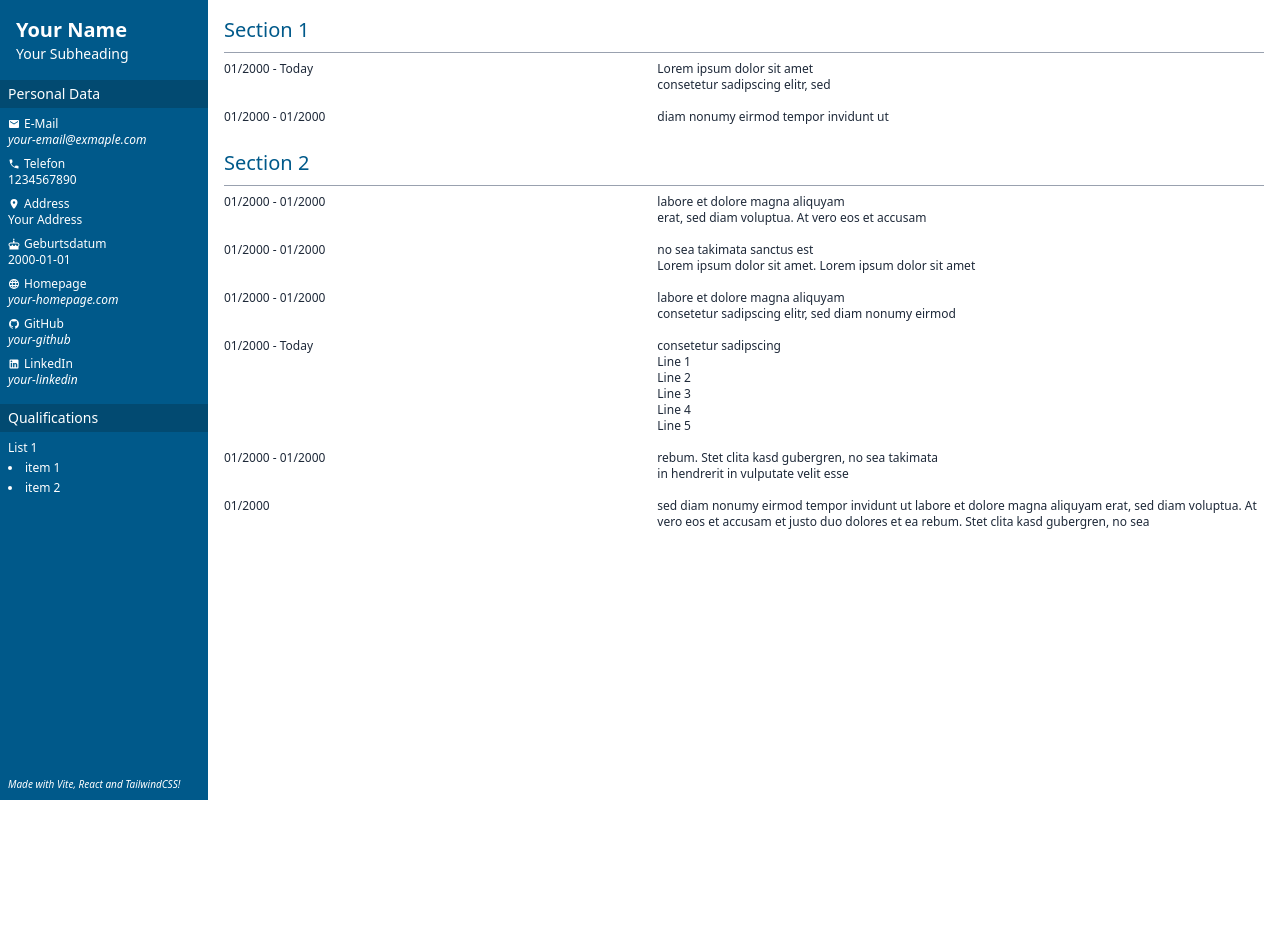
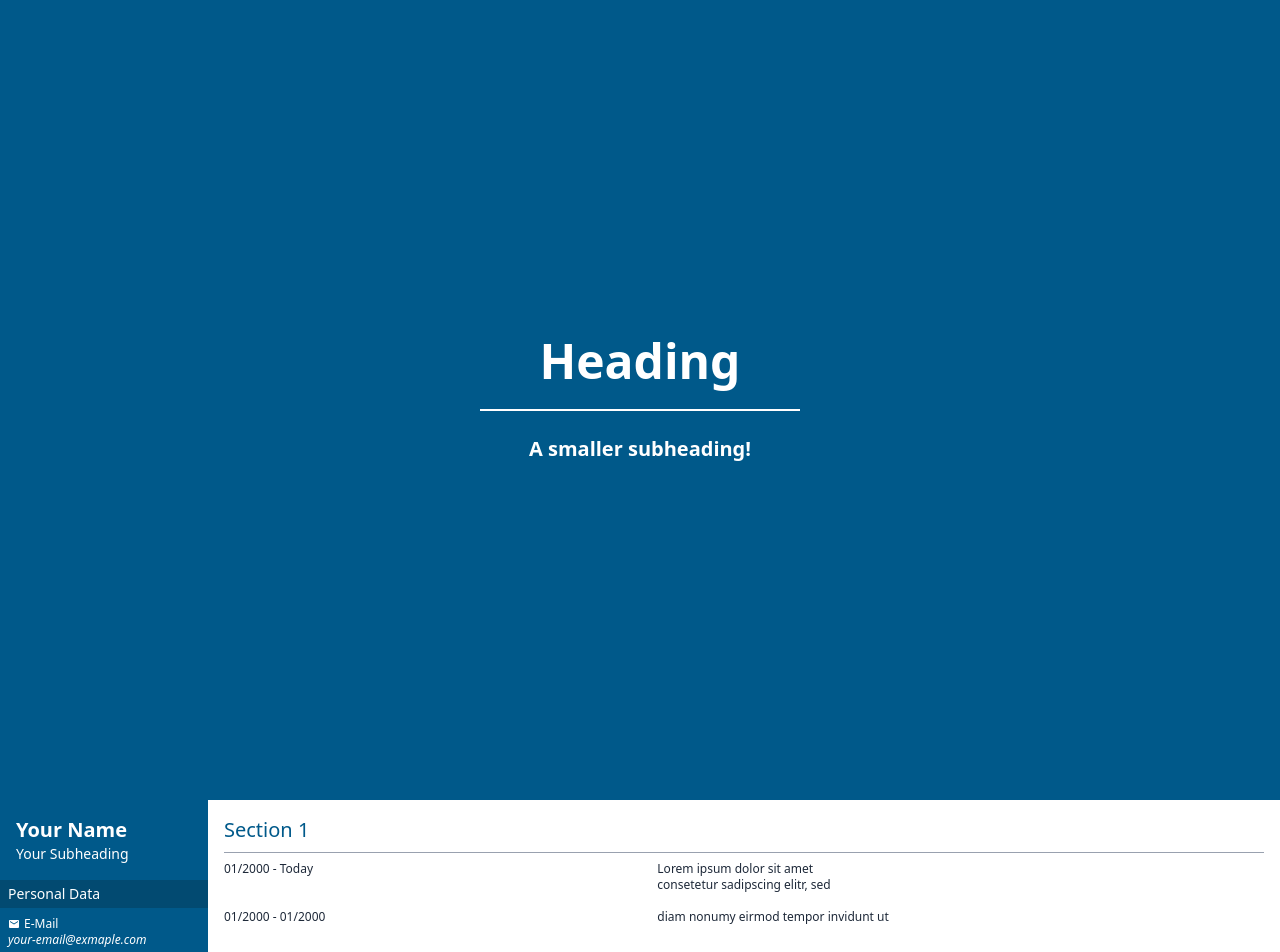
Before and after one commit to laurenz-rausche/cv, a React (Vite) app: page / in a window 1280 px wide. Shown: the top 952 px of the page. Before the commit the page ends 800 px from the top, so only its background shows below. Built offline with nearby package versions, Linux system fonts and the light colour scheme.

Commit message:
add Cover feature

```diff
--- a/src/CV.tsx
+++ b/src/CV.tsx
@@ -1,4 +1,4 @@
-import { CVData } from "./Data.example";
+import { Data } from "./DataType";
 
 import Sidebar from "./Components/Sidebar";
 import SidebarHeader from "./Components/Sidebar/Header";
@@ -10,7 +10,7 @@ import Content from "./Components/Content";
 import ContentSection from "./Components/Content/Section";
 import ContentRow from "./Components/Content/Row";
 
-function CV() {
+function CV({ CVData }: { CVData: Data }) {
   return (
     <Sidebar
       note={CVData.sidebar.note}
--- a/src/Components/Content/Section.tsx
+++ b/src/Components/Content/Section.tsx
@@ -9,7 +9,7 @@ function ContentSection({
 }) {
   return (
     <div className="space-y-2">
-      <h2 className="text-sky-800 text-xl font-medium">{heading}</h2>
+      <h3 className="text-sky-800 text-xl font-medium">{heading}</h3>
       <hr className="border-t-1 border-gray-400" />
       <div className="space-y-4">{children}</div>
     </div>
--- a/src/Components/Sidebar/Header.tsx
+++ b/src/Components/Sidebar/Header.tsx
@@ -7,8 +7,8 @@ function SidebarHeader({
 }) {
   return (
     <div className="pl-4">
-      <h1 className="text-white text-xl font-semibold">{heading}</h1>
-      {subheading ? <h2 className="text-white text-sm">{subheading}</h2> : ""}
+      <h3 className="text-white text-xl font-semibold">{heading}</h3>
+      {subheading ? <h4 className="text-white text-sm">{subheading}</h4> : ""}
     </div>
   );
 }
--- a/src/Components/Sidebar/Info.tsx
+++ b/src/Components/Sidebar/Info.tsx
@@ -13,7 +13,7 @@ function SidebarInfo({
     <div className="flex-1 pl-2 text-xs text-white">
       <div className="flex space-x-1 items-center">
         {icon ? <img src={icon} className="w-3 h-3" /> : ""}
-        <h4 className="font-medium">{heading}</h4>
+        <h6 className="font-medium">{heading}</h6>
       </div>
       {value}
     </div>
--- a/src/Components/Sidebar/Section.tsx
+++ b/src/Components/Sidebar/Section.tsx
@@ -9,9 +9,9 @@ function SidebarSection({
 }) {
   return (
     <div>
-      <h3 className="py-1 pl-2 bg-sky-900 text-white font-medium text-sm">
+      <h5 className="py-1 pl-2 bg-sky-900 text-white font-medium text-sm">
         {heading}
-      </h3>
+      </h5>
       <div className="pt-2 space-y-2">{children}</div>
     </div>
   );
--- /dev/null
+++ b/src/Cover.tsx
@@ -0,0 +1,25 @@
+import { Data } from "./DataType";
+
+function Cover({ CVData }: { CVData: Data }) {
+  return CVData.cover ? (
+    <div className="h-screen flex items-center justify-center flex-col bg-sky-800 space-y-6">
+      <h1 className="text-white text-5xl font-semibold">
+        {CVData.cover.heading}
+      </h1>
+      {CVData.cover.subheading ? (
+        <>
+          <hr className=" h-0.5 border-0 bg-white w-80" />
+          <h2 className="text-white text-xl font-semibold">
+            {CVData.cover.subheading}
+          </h2>
+        </>
+      ) : (
+        ""
+      )}
+    </div>
+  ) : (
+    <></>
+  );
+}
+
+export default Cover;
--- a/src/Data.example.ts
+++ b/src/Data.example.ts
@@ -9,6 +9,11 @@ import GithubIcon from "./Assets/github.svg";
 import LinkedInIcon from "./Assets/linkedin.svg";
 
 export const CVData: Data = {
+  //cover is optional!
+  cover: {
+    heading: "Heading",
+    subheading: "A smaller subheading!",
+  },
   sidebar: {
     data: [
       {
--- a/src/DataType.d.ts
+++ b/src/DataType.d.ts
@@ -26,6 +26,10 @@ type ContentSection = {
   }[][];
 };
 export type Data = {
+  cover?: {
+    heading: string;
+    subheading?: string;
+  };
   sidebar: {
     data: (SidebarHeader | SidebarInfo | SidebarList)[];
     note?: {
--- a/src/main.tsx
+++ b/src/main.tsx
@@ -1,10 +1,15 @@
-import { StrictMode } from 'react'
-import { createRoot } from 'react-dom/client'
-import './index.css'
-import CV from './CV.tsx'
+import { StrictMode } from "react";
+import { createRoot } from "react-dom/client";
+import "./index.css";
 
-createRoot(document.getElementById('root')!).render(
+import Cover from "./Cover";
+import CV from "./CV";
+
+import { CVData } from "./Data.example";
+
+createRoot(document.getElementById("root")!).render(
   <StrictMode>
-    <CV />
-  </StrictMode>,
-)
+    <Cover CVData={CVData} />
+    <CV CVData={CVData} />
+  </StrictMode>
+);
```
